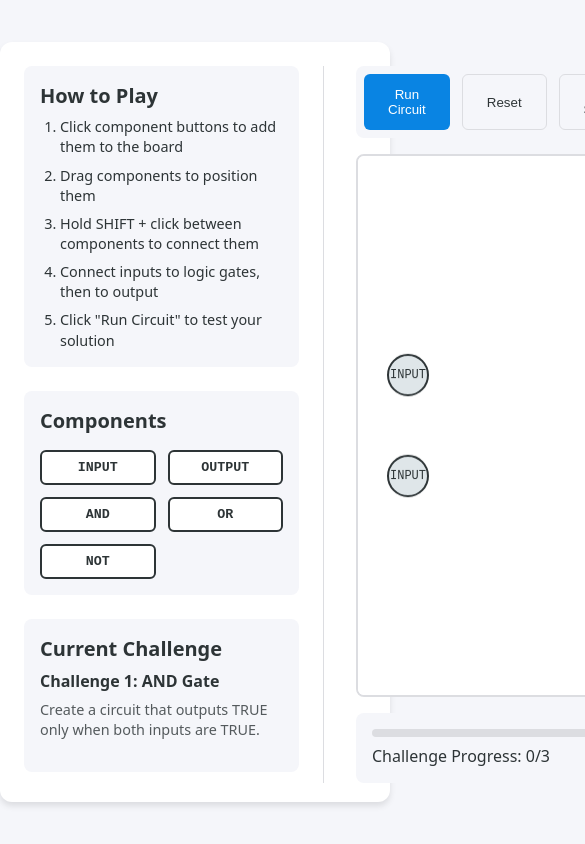
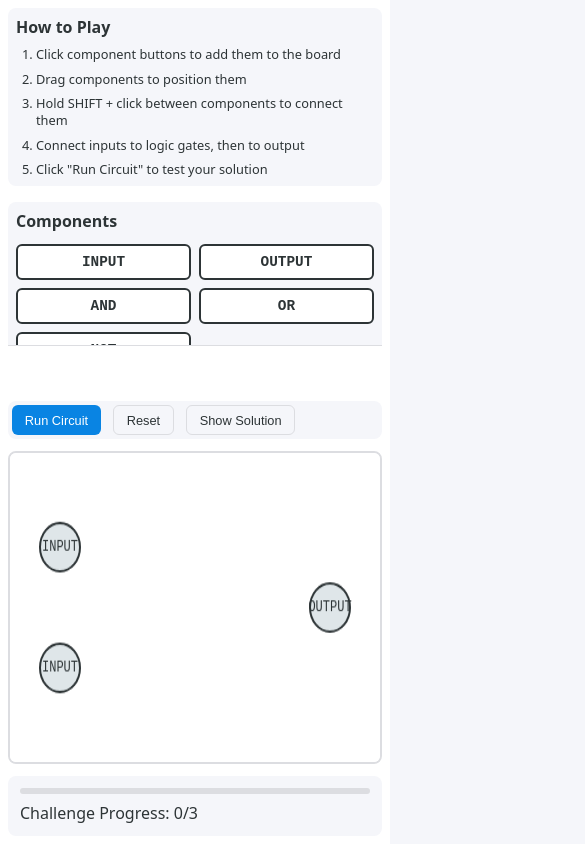
Before and after one commit to Danny-Devs/vibe-experiment-001, a plain HTML site: page index.html in a window 390 px wide. Shown: the top 844 px of the page, 585 px wide, since content can reach past the window. Drawn offline with Linux system fonts and the light colour scheme.

Commit message:
Enhance Circuit Logic functionality and improve responsive design. Added connection management methods to handle component connections and disconnections. Updated CSS for better layout and responsiveness, including adjustments to padding, margins, and font sizes for various screen sizes.

```diff
--- a/scripts/circuit.js
+++ b/scripts/circuit.js
@@ -71,7 +71,12 @@ export class Circuit {
       if (e.shiftKey) {
         // If shift is held and we have a connection start component
         if (this.connectionStart && this.connectionStart !== component) {
-          this.connect(this.connectionStart, component);
+          // Check if components are already connected
+          if (this.areConnected(this.connectionStart, component)) {
+            this.disconnect(this.connectionStart, component);
+          } else {
+            this.connect(this.connectionStart, component);
+          }
           this.connectionStart.selected = false;
           this.connectionStart = null;
         }
@@ -115,12 +120,37 @@ export class Circuit {
     }
   }
 
+  areConnected(comp1, comp2) {
+    // Check both directions
+    return comp1.connections.includes(comp2) || comp2.connections.includes(comp1) ||
+      comp1.inputs.includes(comp2) || comp2.inputs.includes(comp1);
+  }
+
   connect(from, to) {
     if (to.type !== 'INPUT' && to.inputs.length < 2) {
       to.inputs.push(from);
       from.connections.push(to);
       this.evaluate();
     }
+  }
+
+  disconnect(comp1, comp2) {
+    // Check and remove connections in both directions
+    if (comp1.connections.includes(comp2)) {
+      const idx = comp1.connections.indexOf(comp2);
+      comp1.connections.splice(idx, 1);
+      const inputIdx = comp2.inputs.indexOf(comp1);
+      if (inputIdx !== -1) comp2.inputs.splice(inputIdx, 1);
+    }
+
+    if (comp2.connections.includes(comp1)) {
+      const idx = comp2.connections.indexOf(comp1);
+      comp2.connections.splice(idx, 1);
+      const inputIdx = comp1.inputs.indexOf(comp2);
+      if (inputIdx !== -1) comp1.inputs.splice(inputIdx, 1);
+    }
+
+    this.evaluate();
   }
 
   findComponentAt(x, y) {
--- a/styles/main.css
+++ b/styles/main.css
@@ -19,21 +19,23 @@ body {
   background: var(--bg-color);
   color: var(--text-color);
   min-height: 100vh;
+  height: 100vh;
   display: flex;
   align-items: center;
   justify-content: center;
+  overflow: hidden;
 }
 
 .app-container {
   width: 100%;
   max-width: 1400px;
-  height: 90vh;
-  margin: 2rem;
+  height: 95vh;
+  margin: 1rem;
   display: grid;
   grid-template-columns: 300px 1fr;
-  gap: 2rem;
+  gap: 1rem;
   background: var(--component-bg);
-  padding: 1.5rem;
+  padding: 1rem;
   border-radius: 12px;
   box-shadow: 0 4px 6px rgba(0, 0, 0, 0.1);
 }
@@ -41,9 +43,11 @@ body {
 .sidebar {
   display: flex;
   flex-direction: column;
-  gap: 1.5rem;
+  gap: 1rem;
   border-right: 1px solid var(--border-color);
-  padding-right: 1.5rem;
+  padding-right: 1rem;
+  height: 100%;
+  overflow-y: auto;
 }
 
 .components-panel,
@@ -51,7 +55,7 @@ body {
 .instructions-panel {
   background: var(--bg-color);
   border-radius: 8px;
-  padding: 1rem;
+  padding: 0.75rem;
 }
 
 .instruction-list {
@@ -62,7 +66,7 @@ body {
 .instruction-list li {
   margin-bottom: 0.5rem;
   font-size: 0.9rem;
-  line-height: 1.4;
+  line-height: 1.3;
   color: var(--text-color);
 }
 
@@ -73,14 +77,15 @@ body {
 .component-list {
   display: grid;
   grid-template-columns: repeat(2, 1fr);
-  gap: 0.75rem;
-  margin-top: 1rem;
+  gap: 0.5rem;
+  margin-top: 0.75rem;
 }
 
 .main-area {
   display: flex;
   flex-direction: column;
-  gap: 1rem;
+  gap: 0.75rem;
+  height: 100%;
 }
 
 .toolbar {
@@ -106,15 +111,15 @@ body {
 }
 
 .challenge-progress {
-  padding: 1rem;
+  padding: 0.75rem;
   background: var(--bg-color);
   border-radius: 8px;
 }
 
 .progress-bar {
-  height: 8px;
+  height: 6px;
   background: var(--border-color);
-  border-radius: 4px;
+  border-radius: 3px;
   overflow: hidden;
   margin-bottom: 0.5rem;
 }
@@ -127,12 +132,13 @@ body {
 
 .primary-btn,
 .secondary-btn {
-  padding: 0.75rem 1.5rem;
+  padding: 0.5rem 1rem;
   border: none;
   border-radius: 6px;
   font-weight: 500;
   cursor: pointer;
   transition: all 0.2s;
+  font-size: 0.9rem;
 }
 
 .primary-btn {
@@ -155,14 +161,14 @@ body {
 }
 
 .truth-table {
-  margin-top: 1rem;
+  margin-top: 0.75rem;
   font-family: monospace;
   font-size: 0.9rem;
 }
 
 h2 {
   color: var(--primary-color);
-  font-size: 1.25rem;
+  font-size: 1.1rem;
   margin-bottom: 0.5rem;
 }
 
@@ -174,7 +180,7 @@ h3 {
 
 .challenge-description {
   font-size: 0.9rem;
-  line-height: 1.4;
+  line-height: 1.3;
   color: var(--text-color);
   opacity: 0.8;
 }
@@ -189,9 +195,77 @@ h3 {
   transition: all 0.2s;
   font-family: monospace;
   font-weight: bold;
+  font-size: 0.9rem;
 }
 
 .component-btn:hover {
   background: var(--primary-color);
   color: var(--component-bg);
 }
+
+/* Responsive Design */
+@media (max-width: 768px) {
+  .app-container {
+    grid-template-columns: 1fr;
+    height: 100vh;
+    margin: 0;
+    border-radius: 0;
+    padding: 0.5rem;
+    gap: 0.5rem;
+  }
+
+  .sidebar {
+    border-right: none;
+    border-bottom: 1px solid var(--border-color);
+    padding-right: 0;
+    padding-bottom: 0.5rem;
+    max-height: 40vh;
+  }
+
+  .components-panel,
+  .info-panel,
+  .instructions-panel {
+    padding: 0.5rem;
+  }
+
+  .toolbar {
+    padding: 0.25rem;
+  }
+
+  .primary-btn,
+  .secondary-btn {
+    padding: 0.4rem 0.8rem;
+    font-size: 0.8rem;
+  }
+
+  h2 {
+    font-size: 1rem;
+  }
+
+  h3 {
+    font-size: 0.9rem;
+  }
+
+  .instruction-list li {
+    font-size: 0.8rem;
+  }
+}
+
+/* Small tablets and large phones */
+@media (min-width: 769px) and (max-width: 1024px) {
+  .app-container {
+    grid-template-columns: 250px 1fr;
+    margin: 0.5rem;
+    padding: 0.75rem;
+  }
+
+  .sidebar {
+    padding-right: 0.75rem;
+  }
+
+  .components-panel,
+  .info-panel,
+  .instructions-panel {
+    padding: 0.6rem;
+  }
+}
```
